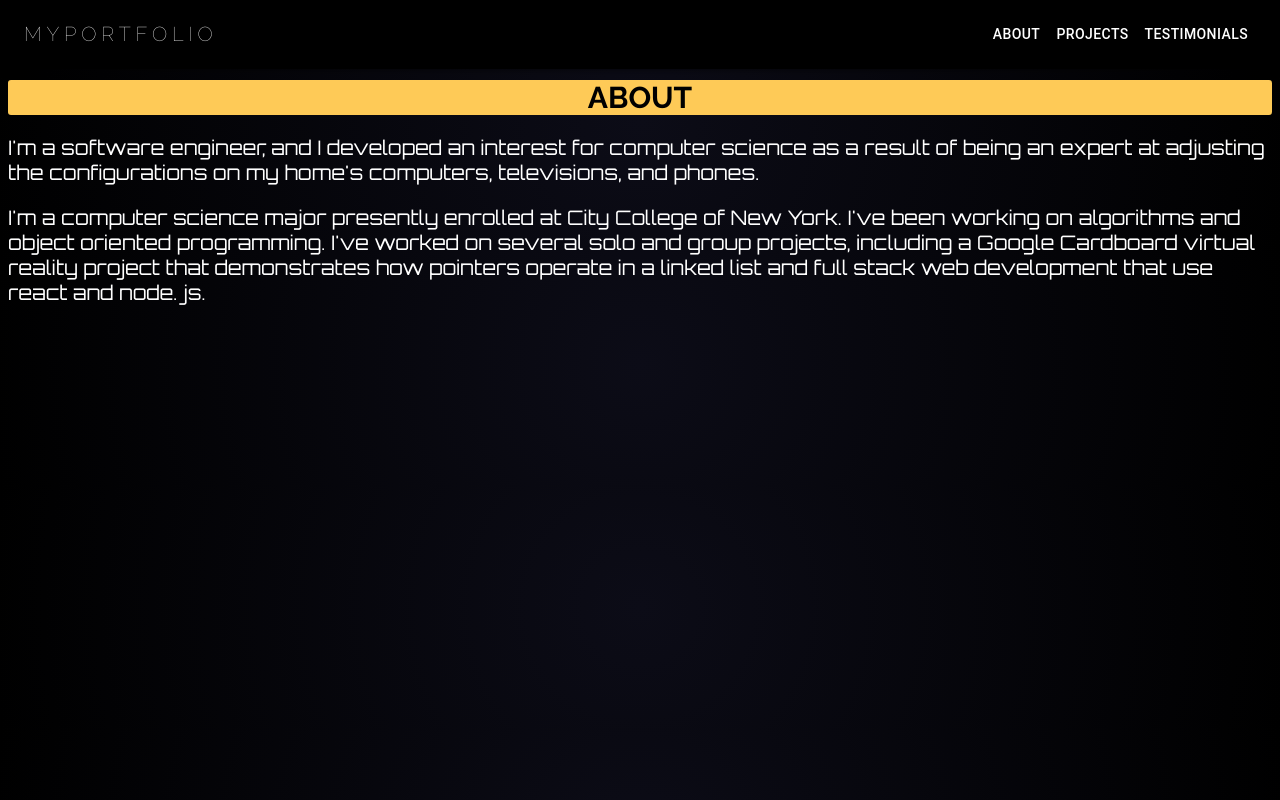
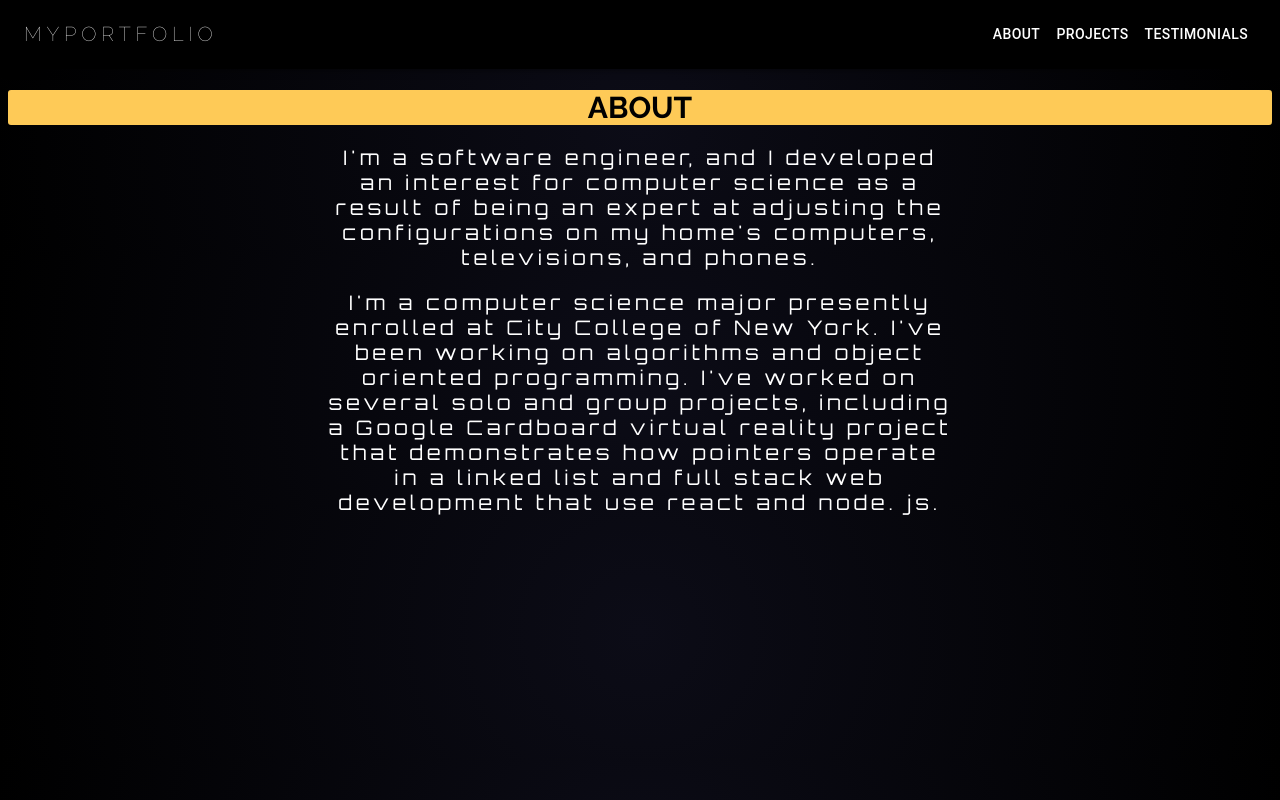
Before and after one commit to boundy99/My-Portfolio, a React (Create React App) app: page / in a window 1280 px wide. Built offline with nearby package versions, Linux system fonts and the light colour scheme.

Commit message:
Feat: About Section done

```diff
--- a/public/style.css
+++ b/public/style.css
@@ -5,19 +5,23 @@
 
 .section {
     background-color: #feca57;
-        margin-top: 80px;
+    margin-top: 90px;
     font-size: 15px;
-        text-align: center;
     border-radius: 3px;
     font-family: 'Raleway', sans-serif;
     color: black;
+    text-align: center;
 }
 
 .about {
-        display: 'flex';
-        justify-content: center;
     font-family: 'Orbitron', cursive;
     color: white;
     height: 100px;
     font-size: 20px;
+    padding-left: 25%;
+    padding-right: 25%;
+    letter-spacing: 4px;
+    text-align: center;
 }
+
+.app {}
--- a/src/components/App.js
+++ b/src/components/App.js
@@ -7,8 +7,11 @@ export default function App() {
   return (
     <div>
       <Navbar />
+      <div>
       <Section text='ABOUT'/>
       <About/>
+      </div>
+
     </div>
   )
 
```
Lines whose indentation alone changed are shown as unchanged.
